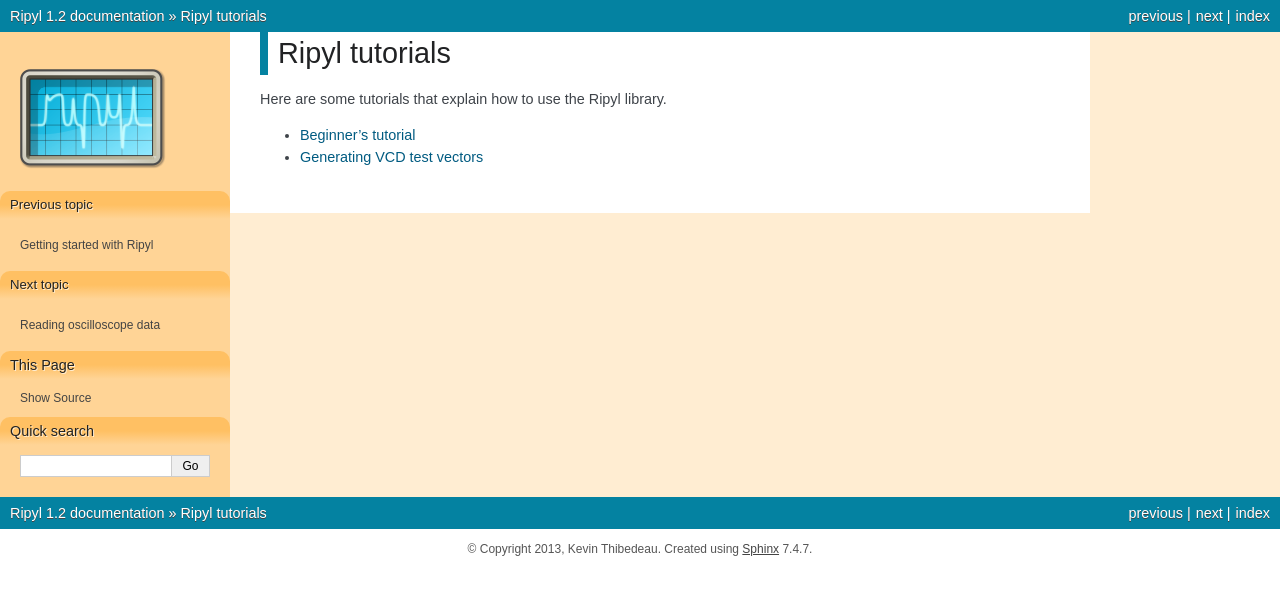
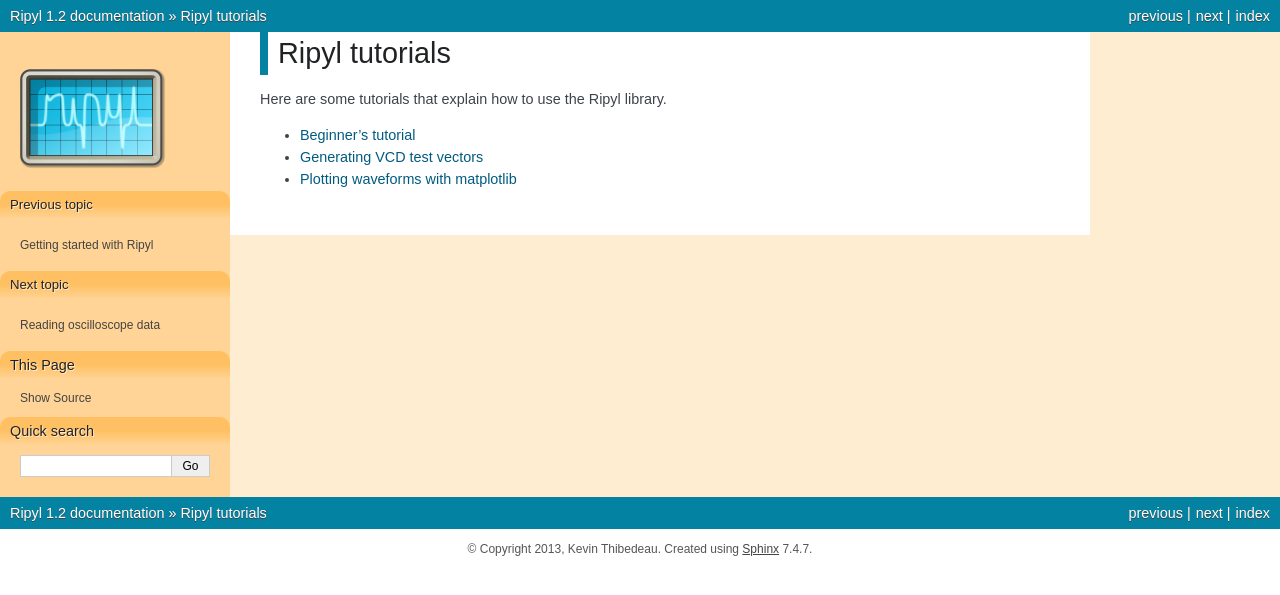
Before and after one commit to kevinpt/ripyl, a Sphinx documentation site: the page built from doc/rst/tutorial.rst, in a window 1280 px wide. Shown: the top 595 px of the page. Built offline with Sphinx 7.4.7, drawn with Linux system fonts in a browser that asks for light colours; some of the changed lines change nothing that is shown.

Commit message:
Add Plotting tutorial

```diff
--- /dev/null
+++ b/doc/rst/tut_plot.rst
@@ -0,0 +1,134 @@
+=======================
+Ripyl plotting tutorial
+=======================
+
+This tutorial provides an overview of plotting with Ripyl.
+
+The Ripyl library comes with a demo program that can plot examples of each supported protocol. It is possible to use the same plotting facilities to plot your own data if needed. The optional `matplotlib <http://matplotlib.org/>`_ library must be installed to plot waveforms with Ripyl.
+
+Get sampled data
+----------------
+
+For this example we will generate some synthesized I2C waveforms to plot with. This step can be skipped if you already have sampled waveforms ready to plot.
+
+.. code-block:: python
+
+    import ripyl.sigproc as sigp
+    import ripyl.streaming as stream
+    import ripyl.protocol.i2c as i2c
+
+    def sim_i2c():
+        # I2C params
+        clock_freq = 100.0e3
+
+        # Sampled waveform params
+        sample_rate = clock_freq * 100.0
+        rise_time = sigp.min_rise_time(sample_rate) * 10.0 # 10x min. rise time
+        noise_snr = 30.0
+
+        message = 'foobar'
+        byte_msg = bytearray(message.encode('latin1')) # Get raw bytes as integers
+
+        transfers = [i2c.I2CTransfer(i2c.I2C.Read, 0x42, byte_msg)]
+
+        # Synthesize the waveform edge stream
+        scl, sda = i2c.i2c_synth(transfers, clock_freq, idle_start=3.0e-5, idle_end=3.0e-5)
+
+        # Convert to a sample stream with band-limited edges and noise
+        cln_scl_it = sigp.synth_wave(scl, sample_rate, rise_time, tau_factor=0.7)
+        cln_sda_it = sigp.synth_wave(sda, sample_rate, rise_time, tau_factor=1.5)
+
+        # Add noise and gain
+        noisy_scl_it = sigp.amplify(sigp.noisify(cln_scl_it, snr_db=noise_snr), gain=3.3, offset=0.0)
+        noisy_sda_it = sigp.amplify(sigp.noisify(cln_sda_it, snr_db=noise_snr), gain=3.3, offset=0.0)
+
+        # Capture the samples from the iterator
+        noisy_scl = list(noisy_scl_it)
+        noisy_sda = list(noisy_sda_it)
+
+        return (noisy_scl, noisy_sda)
+
+The Ripyl Plotter object needs sample streams as the waveform source(s). If you are getting samples from an external source you must convert them to a :ref:`sample stream <streams>` with the :func:`~.streaming.samples_to_sample_stream` function.
+
+.. code-block:: python
+
+    # Get scl_samples and sda_samples from external source
+    noisy_scl = stream.samples_to_sample_stream(scl_samples, sample_period)
+    noisy_sda = stream.samples_to_sample_stream(sda_samples, sample_period)
+
+Plot waveforms
+--------------
+
+Once the sample streams are prepared you are ready to plot. Ripyl provides a :class:`~.Plotter` class that encapsulates a matplotlib figure and handles layout and annotation formatting. You prepare a plot with the :meth:`~.Plotter.plot` method, providing a dict of channel definitions containing waveform samples, any decoded records for annotation, and the title for the plot. Once the ``Plotter`` object is prepared you can either show the result in a matplotlib window or save it to a file.
+
+.. code-block:: python
+
+    import matplotlib
+    import ripyl.util.plot as rplot
+    from collections import OrderedDict
+
+    noisy_scl, noisy_sda = sim_i2c() # Generate simulated sample streams
+    records = list(i2c.i2c_decode(iter(noisy_scl), iter(noisy_sda)))
+
+    # Define the channels ordered from top to bottom with the y-axis labels
+    channels = OrderedDict([('SCL (V)', noisy_scl), ('SDA (V)', noisy_sda)])
+    title = 'I2C plot example'
+
+    # The Plotter object formats the samples and annotations into plotted waveforms
+    plotter = rplot.Plotter()
+    plotter.plot(channels, records, title, label_format=stream.AnnotationFormat.Text)
+    plotter.show() # Show the plot in a matplotlib window
+
+
+This produces an interactive plot window:
+
+.. image:: ../image/plotting_tut1.png
+    :scale: 75%
+
+
+You can save the plot to a file:
+
+.. code-block:: python
+
+    # Write PNG image of 8x4 inches (800x400 @ 100dpi)
+    plotter.save_plot('i2c.png', (8.0, 4.0))
+
+.. image:: ../image/plotting_tut2.png
+    :scale: 60%
+
+
+The :meth:`~.Plotter.plot` method has a ``label_format`` parameter that controls the default format for annotations. The available formats are defined in the :class:`~.AnnotationFormat` enum:
+
+Hidden
+    Invisible text label
+
+Invisible
+    Invisible text label and rectangle
+
+String
+    Record data attribute is treated as a string
+
+Text
+    Record data attribute is a sequence of characters
+
+Int
+    Label as integers (default)
+
+Hex
+    Label as hexadecimal
+
+Bin
+    Label as binary
+
+Small
+    Same as String but with smaller text
+
+
+Changing the format to Hex produces this result:
+
+.. code-block:: python
+
+    plotter.plot(channels, records, title, label_format=stream.AnnotationFormat.Hex)
+
+.. image:: ../image/plotting_tut3.png
+    :scale: 60%
--- a/doc/rst/tutorial.rst
+++ b/doc/rst/tutorial.rst
@@ -6,3 +6,4 @@ Here are some tutorials that explain how to use the Ripyl library.
 
 * :doc:`Beginner's tutorial <tut_beginner>`
 * :doc:`Generating VCD test vectors <tut_vcd>`
+* :doc:`Plotting waveforms with matplotlib <tut_plot>`
```
Also changed, not shown: doc/image/plotting_tut1.png (added), doc/image/plotting_tut2.png (added), doc/image/plotting_tut3.png (added).
